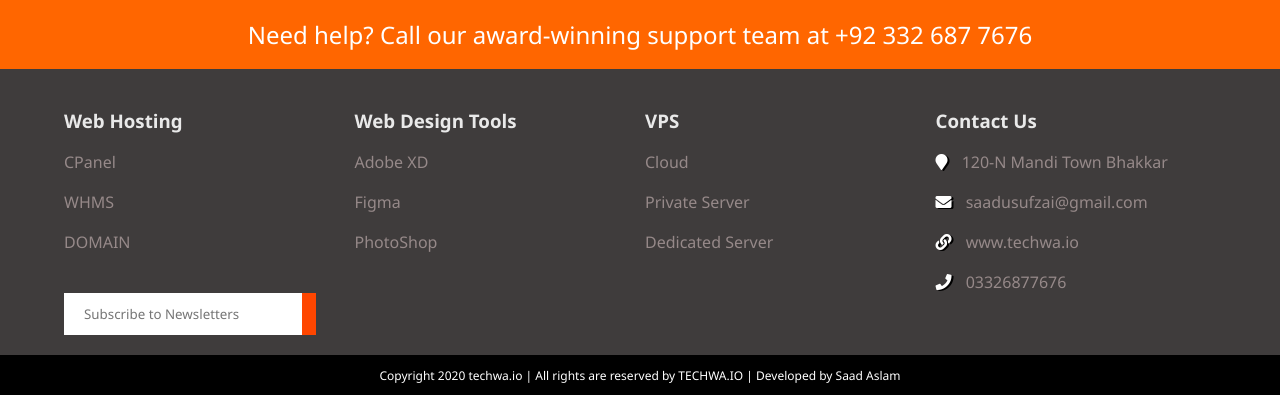
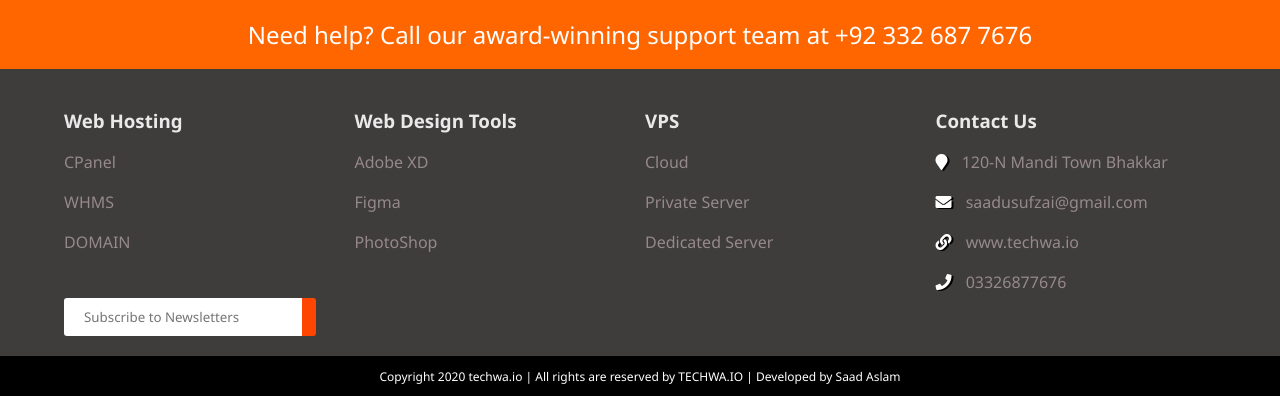
Before and after one commit to saadusufzai/Usufzai-Web-Development-Uni-Project, a PHP site: page /index.html in a window 1280 px wide. Shown: the part 2171-2567 px from the top of the page. Run offline with PHP 8.4, Linux system fonts and the light colour scheme; some libraries are stand-ins or nearby versions.

Commit message:
Update style.css

```diff
--- a/css/style.css
+++ b/css/style.css
@@ -404,10 +404,12 @@ li i{
     margin: 0 auto;
 }
 
+
 .social input[type=text]{
-    padding: 12px 20px;
-    margin: 0;
+    padding: 10px 20px;
     border: none;
+    border-radius:3px ;
+    margin-top:5px ;
     border-right: 14px solid #FF4600;
 }
 
```
